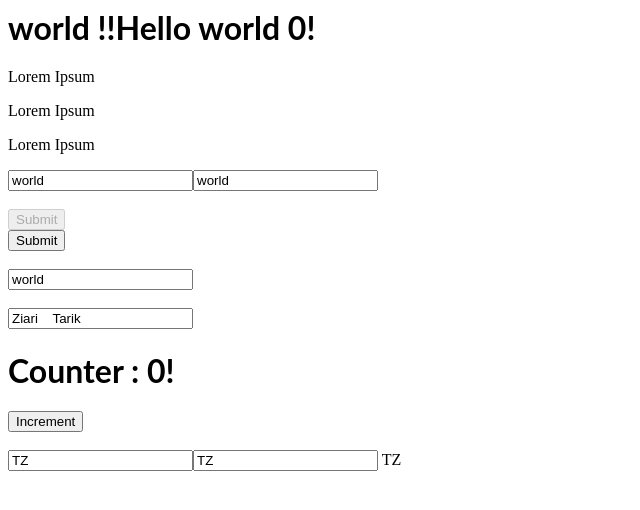
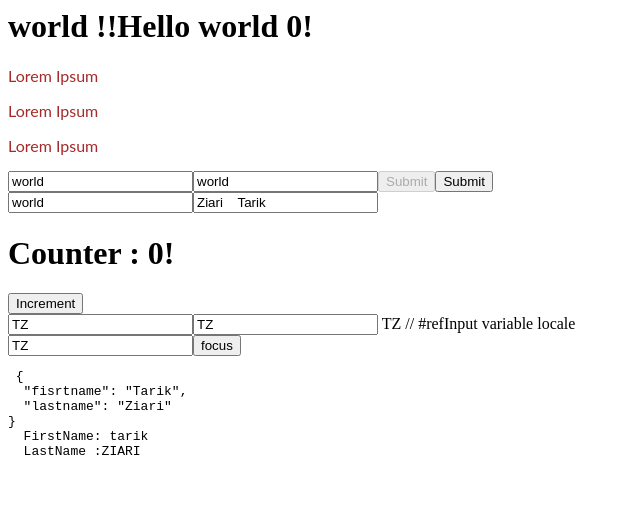
Before and after one commit to ziaritarik/angular-ivy-z28ivf, an Angular app: page / in a window 1280 px wide. Shown: the top 510 px of the page, without its empty margins (0-640 px from the left). Built offline with nearby package versions, Linux system fonts and the light colour scheme.

Commit message:
1 file modified, 2 added

```diff
--- /dev/null
+++ b/src/app/hello.component.css
@@ -0,0 +1,4 @@
+p {
+  font-family: Lato;
+  color: brown;
+}
--- /dev/null
+++ b/src/app/hello.component.html
@@ -0,0 +1,33 @@
+<h1>{{ getMessage() }} !!Hello {{ message }} {{ counter }}!</h1>
+
+<p>{{ LongText }}</p>
+<p [textContent]="LongText"></p>
+
+<p textContent="LongText"></p>
+<p textContent="{{ LongText }}"></p>
+
+<input [value]="message" />
+<input value="{{ message }}" />
+
+<button disabled="disabled">Submit</button>
+
+<button [disabled]="disabled">Submit</button>
+<br />
+<input [value]="getMessage()" />
+<input [value]="getname()" />
+
+<h1>Counter : {{ conteur }}!</h1>
+<button (click)="increment()">Increment</button>
+<br />
+<input [(ngModel)]="name" />
+<input [(ngModel)]="name" (ngModelChange)="callserch($event)" />
+{{ name }}
+// #refInput variable locale
+<br />
+<input [(ngModel)]="name" #refInput />
+<button (click)="refInput.focus()">focus</button>
+<pre>
+ {{ user | json }}
+  FirstName: {{ user.fisrtname | lowercase }}
+  LastName :{{ user.lastname | uppercase }}
+</pre>
--- a/src/app/hello.component.ts
+++ b/src/app/hello.component.ts
@@ -2,35 +2,10 @@ import { Component, Input } from '@angular/core';
 
 @Component({
   selector: 'hello',
-  template: `<h1>{{getMessage()}} !!Hello {{message}} {{counter}}!</h1>
-
-  <p> {{LongText}}</p>
-  <p [textContent]=LongText> </p>
-
-  <p textContent=LongText> </p>
-  <p textContent={{LongText}}> </p>
-
-
-  <input [value]="message"/>
-  <input value={{message}}/>
-  <br><br>
-  <button  disabled='disabled'>Submit</button>
-  <br>
-  <button  [disabled]='disabled'>Submit</button>
-  <br><br>
-
-  <input [value]="getMessage()"/><br><br>
-  <input [value]="getname()"/>
-
-  <h1>Counter :  {{conteur}}!</h1>
-  <button (click)="increment()">Increment</button>
-
-  <br><br>
-  <input [(ngModel)]="name"/>
-  <input [(ngModel)]="name" (ngModelChange)="callserch($event)"/>
-  {{name}}
-  `,
-  styles: [`h1 { font-family: Lato; }`],
+  templateUrl: './hello.component.html',
+  styleUrls: ['./hello.component.css'],
+  //Interpolatiion permet de changer {{}} par ## ##
+  //interpolation: ['##', '##'],
 })
 export class HelloComponent {
   message = 'world';
@@ -41,6 +16,12 @@ export class HelloComponent {
   lastName = 'Tarik';
   firstName = 'Ziari';
   name = 'TZ';
+
+  user = {
+    fisrtname: 'Tarik',
+    lastname: 'Ziari',
+  };
+  date = new Date();
   constructor() {
     /*
     setInterval(() => {
```
